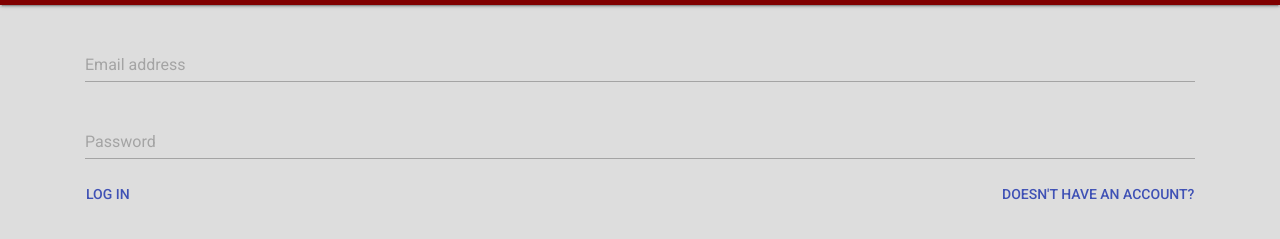
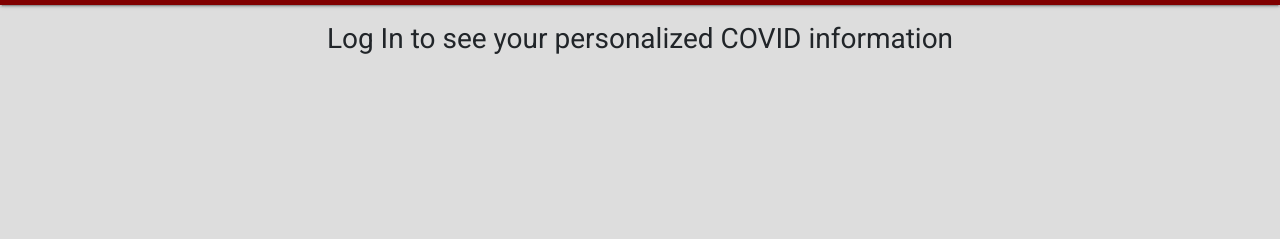
Before and after one commit to osiris-zyt/csse280-team314-project, a plain HTML site: page public/login.html in a window 1280 px wide. Shown: the part 53-292 px from the top of the page. Drawn offline with nearby package versions, Linux system fonts and the light colour scheme; some packages are replaced by stand-ins of ours.

Commit message:
Firebase Auth Mod

```diff
--- a/public/login.html
+++ b/public/login.html
@@ -20,19 +20,8 @@
 
   </nav>
   <div id="loginPage" class="container page-container">
-    <div class="form-group">
-      <label for="inputEmail" class="bmd-label-floating">Email address</label>
-      <input type="email" class="form-control" id="inputEmail">
+    <h3>Log In to see your personalized COVID information</h3>
 
-    </div>
-    <div class="form-group">
-      <label for="inputPassword" class="bmd-label-floating">Password</label>
-      <input type="password" class="form-control" id="inputPassword">
-    </div>
-    <div class="row">
-      <button id="logInBtn" type="button" class="btn btn-primary">Log In</button>
-      <button id="createAccountBtn" type="button" class="btn btn-primary ml-auto">Doesn't have an account?</button>
-    </div>
     <div id="firebaseui-auth-container"></div>
 
 
--- a/public/scripts/main.js
+++ b/public/scripts/main.js
@@ -75,11 +75,15 @@ rhit.startFirebaseUI = function() {
 
 }
 
+rhit.logAccountInfo = function() {
+
+}
 
 /* Main */
 /** function and class syntax examples */
 rhit.main = function () {
   console.log("Ready");
+
   if(document.querySelector("#mainPage")){
     document.querySelector("#lr1").onclick = (event) => {
       window.location.href = "login.html";
@@ -92,9 +96,11 @@ rhit.main = function () {
 	  	document.querySelector("#statIndicator").style.display = "none";
 	  	document.querySelector("#triviaIndicator").style.display = "block";
     });
+
   }
 
   if(document.querySelector("#loginPage")){
+
     rhit.startFirebaseUI();
   }
 
```
